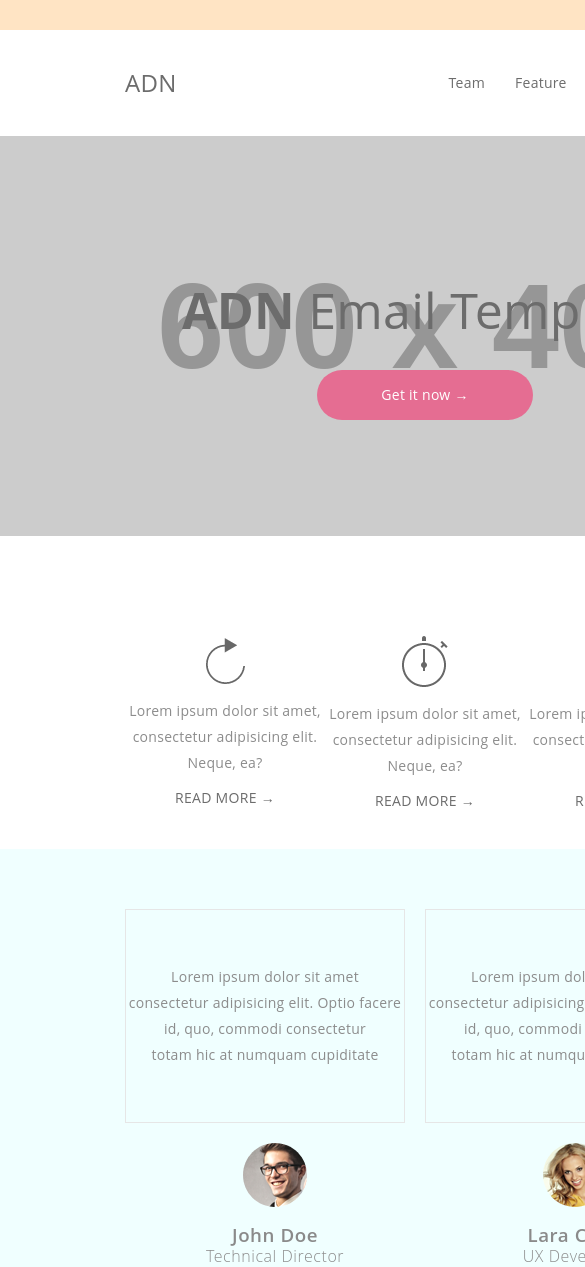
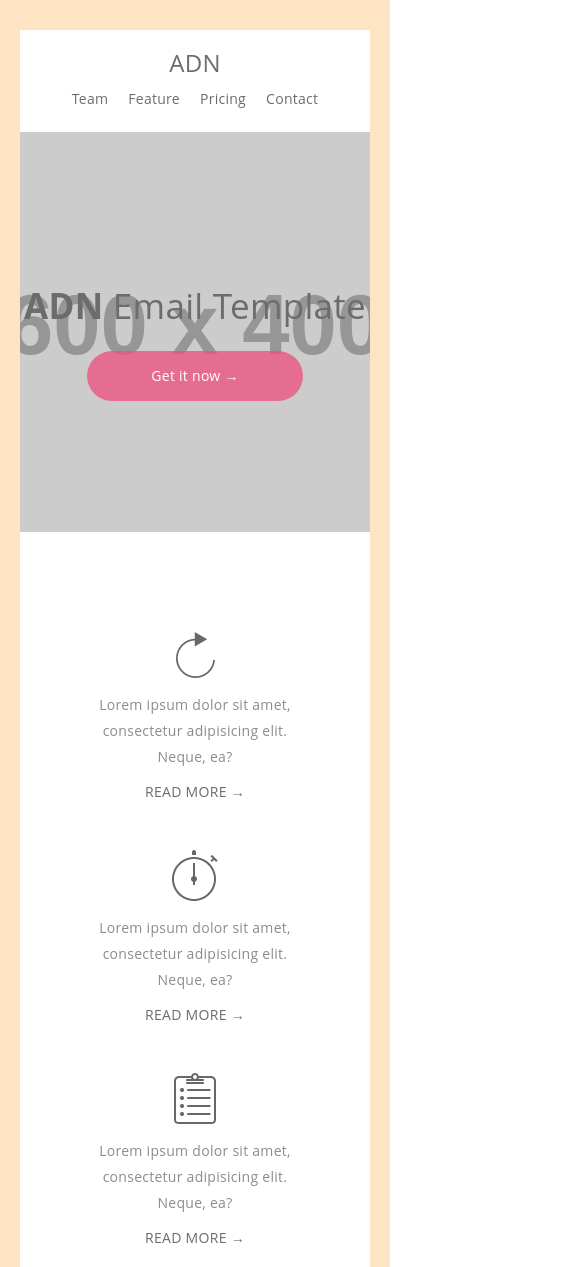
Before and after one commit to Daulet070/table-email-tamplate, a website: page index.html in a window 390 px wide. Shown: the top 1267 px of the page, 585 px wide, since content can reach past the window. Drawn offline with Linux system fonts and the light colour scheme; placeholder pictures from the web are drawn by us.

Commit message:
ADD: adaptive

```diff
--- a/index.html
+++ b/index.html
@@ -37,12 +37,14 @@
 			mso-table-lspace: 0pt;
 			mso-table-rspace: 0pt;
 		}
+
 		.logo h2 {
 			color: #6c6c6c;
 			/* font-size: 14px; */
 			font-weight: 400;
 			letter-spacing: 0.28px;
 		}
+
 		.menu a {
 			color: #6c6c6c;
 			font-size: 14px;
@@ -50,19 +52,23 @@
 			letter-spacing: 0.28px;
 			text-decoration: none;
 		}
+
 		.menu td {
 			padding-left: 30px;
 		}
+
 		.header-td {
 			padding-bottom: 25px;
 			padding-top: 25px;
 		}
+
 		.title-td h3 {
 			color: #6c6c6c;
 			font-size: 50px;
 			font-weight: 400;
 			letter-spacing: 0.28px;
 		}
+
 		.offer-link {
 			color: #ffffff;
 			font-size: 14px;
@@ -77,13 +83,16 @@
 			border-radius: 50px;
 			margin: 0 auto;
 		}
+
 		.offer-link:hover {
 			background: #ec5483;
 		}
+
 		.features-td {
 			padding-top: 100px;
 			padding-bottom: 40px;
 		}
+
 		.features-td p {
 			color: #8c8c8c;
 			font-size: 14px;
@@ -91,6 +100,7 @@
 			line-height: 26px;
 			letter-spacing: 0.28px;
 		}
+
 		.features-td a {
 			color: #6c6c6c;
 			font-size: 14px;
@@ -99,10 +109,12 @@
 			text-decoration: none;
 			text-transform: uppercase;
 		}
+
 		.testimonial-td {
 			padding-top: 60px;
 			padding-bottom: 40px;
 		}
+
 		.block-td p {
 			color: #8c8c8c;
 			font-size: 14px;
@@ -110,19 +122,35 @@
 			line-height: 26px;
 			letter-spacing: 0.28px;
 		}
+
 		.block-table  td {
+			position: relative;
 			padding-top: 40px;
 			padding-bottom: 40px;
+			padding-left: 10px;
+    		padding-right: 10px;
 		}
+
+		.block-table  td::before {
+			content: '\2666';
+			position: absolute;
+			bottom: 0;
+			left: 50%;
+			font-size: 28px;
+    		margin-bottom: -8px;
+		}
+
 		.block-table {
 			border-top: 1px solid #e6e6e6;
 			border-left: 1px solid #e6e6e6;
 			border-right: 1px solid #e6e6e6;
 			border-bottom: 1px solid #e6e6e6;
 		}
+
 		.author {
 			padding-top: 20px;
 		}
+
 		.author h3 {
 			margin-top: 20px;
 			margin-bottom: 5px;
@@ -130,6 +158,7 @@
 			font-weight: 600;
 			letter-spacing: 0.56px;
 		}
+
 		.author p {
 			margin: 0;
 			color: #8c8c8c;
@@ -137,6 +166,7 @@
 			font-size: 14;
 			letter-spacing: 0.56px;
 		}
+
 		.footer-td {
             padding-top: 80px;
             padding-bottom: 80px;
@@ -174,6 +204,116 @@
             font-weight: 600;
             text-decoration: none;
             color: #bcc9dd;
+        }
+
+		@media (max-width: 870px) {
+            .table-850 {
+                width: 600px !important;
+            }
+
+            .table-600 {
+                width: 550px !important;
+            }
+
+            .block-table {
+                width: 200px !important;
+            }
+
+            .block-table p br {
+                display: none !important;
+            }
+
+            .features-td td {
+                display: block !important;
+                margin-bottom: 50px !important;
+            }
+        }
+
+        @media (max-width: 620px) {
+            .table-850 {
+                width: 400px !important;
+            }
+
+            .table-600 {
+                width: 320px !important;
+            }
+
+			.title-td h3 {
+				font-size: 38px;
+			}
+
+            .block-td {
+                display: block !important;
+                margin-bottom: 50px !important;
+                padding: 0 !important;
+            }
+
+            .testimonial-td tr {
+                display: block !important;
+            }
+
+            .block-table {
+                width: 320px !important;
+                display: block !important;
+                margin: 0 auto !important;
+            }
+
+            .author {
+                width: 200px !important;
+            }
+
+            .logo {
+                display: block !important;
+                margin: 0 auto !important;
+                text-align: center !important;
+                width: 200px !important;
+                margin-bottom: 20px !important;
+            }
+
+            .logo h2 {
+                margin: 0 auto !important;
+            }
+
+            .menu {
+                display: block !important;
+                margin: 0 auto !important;
+            }
+        }
+
+        @media (max-width: 420px) {
+            .table-850 {
+                width: 300px !important;
+            }
+
+            .table-600 {
+                width: 260px !important;
+            }
+
+			.title-td h3 {
+				font-size: 35px;
+			}
+
+            .block-table {
+                width: 260px !important;
+            }
+
+            .author {
+                width: 130px !important;
+            }
+
+            .blockqoute-td {
+                padding-top: 50px !important;
+                padding-bottom: 50px !important;
+            }
+
+            .footer-menu-td table {
+                width: 260px !important;
+            }
+
+            .menu td {
+                padding-left: 10px !important;
+                padding-right: 10px !important;
+            }
         }
 	</style>
 </head>
```
